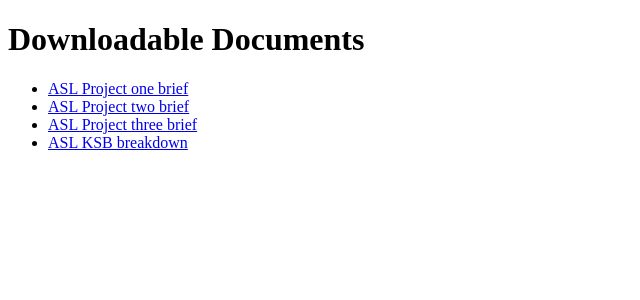
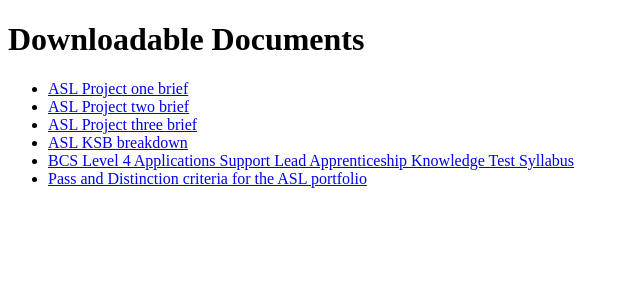
Before and after one commit to CrtAnton/Learn-Python-Website, a Flask app: page /download/asl00 in a window 1280 px wide. Shown: the top 300 px of the page, without its empty margins (0-640 px from the left). Run offline with Flask 3, Linux system fonts and the light colour scheme.

Commit message:
added some more downloadable files

```diff
--- a/Website_code/templates/download_pages/asl00_download_page.html
+++ b/Website_code/templates/download_pages/asl00_download_page.html
@@ -10,7 +10,8 @@
         <li><a href="{{ url_for('static', filename='documents/ASL01/ASL Project two brief.docx') }}" download>ASL Project two brief</a></li>
         <li><a href="{{ url_for('static', filename='documents/ASL01/ASL Project three brief.docx') }}" download>ASL Project three brief</a></li>
         <li><a href="{{ url_for('static', filename='documents/ASL01/ASL KSB breakdown.docx') }}" download>ASL KSB breakdown</a></li>
-
+        <li><a href="{{ url_for('static', filename='documents/ASL01/BCS Level 4 Applications Support Lead Apprenticeship Knowledge Test Syllabus.pdf') }}" download>BCS Level 4 Applications Support Lead Apprenticeship Knowledge Test Syllabus</a></li>
+        <li><a href="{{ url_for('static', filename='documents/ASL01/Pass and Distinction criteria for the ASL portfolio.pdf') }}" download>Pass and Distinction criteria for the ASL portfolio</a></li>
     </ul>
 </body>
 </html>
```
Also changed, not shown: Website_code/templates/download_pages/asl12_download_page.html (added), Website_code/templates/download_pages/asl13_download_page.html (added), Website_code/templates/download_pages/asl14_download_page.html (added), Website_code/templates/download_pages/asl15_download_page.html (added), 2 other files.
